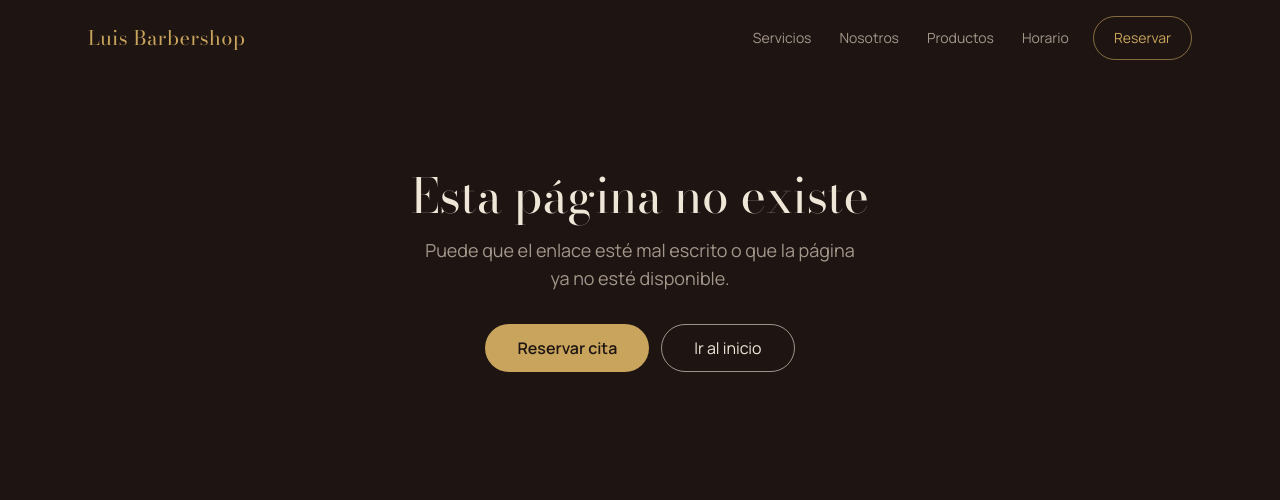
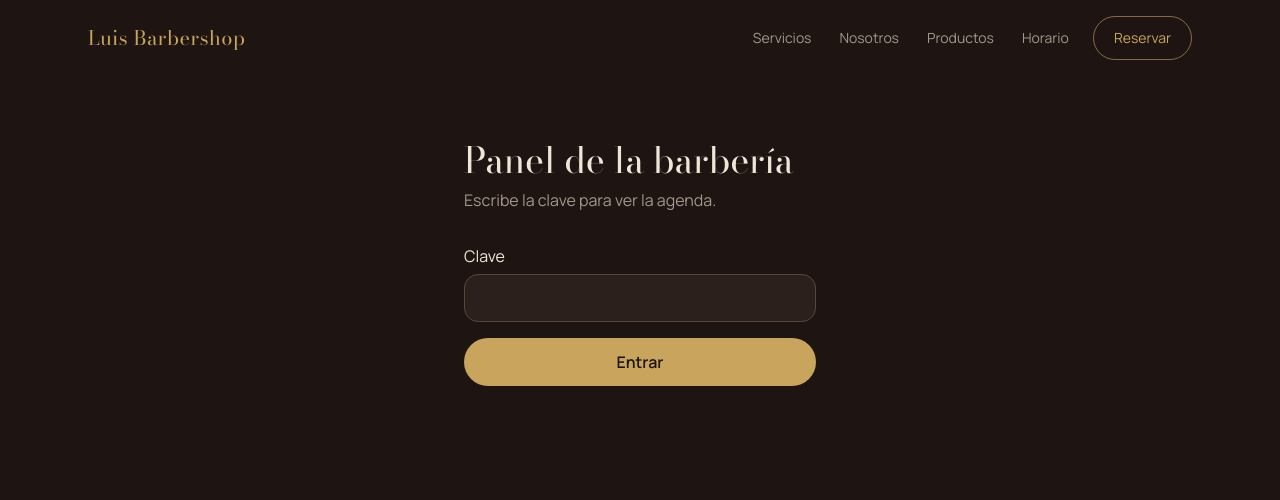
Before and after one commit to MurginhaSebastian/luis-barbershop, a Next.js app: page /panel/entrar in a window 1280 px wide. Before the commit this address had no page. Shown: the top 500 px of the page. Built offline with nearby package versions, Linux system fonts and the light colour scheme; no server answers.

Commit message:
feat(panel): entrada con clave y cierre de sesión

```diff
--- a/package.json
+++ b/package.json
@@ -9,8 +9,8 @@
     "lint": "eslint",
     "test": "vitest run",
     "test:e2e": "playwright test",
-    "check": "eslint && tsc --noEmit && vitest run && next build",
-    "panel:clave": "node scripts/panel-password.mjs",
+    "check": "eslint && next typegen && tsc --noEmit && vitest run && next build",
+    "panel:clave": "node --no-warnings scripts/panel-password.mjs",
     "db:up": "docker compose up -d --wait",
     "db:generate": "drizzle-kit generate",
     "db:migrate": "drizzle-kit migrate",
--- /dev/null
+++ b/src/app/panel/actions.ts
@@ -0,0 +1,41 @@
+"use server";
+
+import { headers } from "next/headers";
+import { redirect } from "next/navigation";
+import { LoginThrottle } from "@/infrastructure/auth/login-throttle";
+import { verifyPassword } from "@/infrastructure/auth/password";
+import { getPanelConfig } from "@/infrastructure/auth/session";
+import type { LoginState } from "@/presentation/components/panel/login-form";
+import { endPanelSession, startPanelSession } from "./session";
+
+const MAX_PASSWORD_LENGTH = 200;
+const throttle = new LoginThrottle();
+
+export async function loginAction(_prev: LoginState, form: FormData): Promise<LoginState> {
+  const config = getPanelConfig();
+  if (!config) return { error: "El panel aún no está configurado." };
+
+  // shortcut: la IP viene de la cabecera del proxy; revisar cuál es de fiar al elegir el hosting.
+  const origin = (await headers()).get("x-forwarded-for")?.split(",")[0]?.trim() ?? "local";
+  const now = new Date();
+  if (throttle.isBlocked(origin, now)) return { error: "Demasiados intentos. Espera 15 minutos." };
+
+  const password = form.get("password");
+  const valid =
+    typeof password === "string" &&
+    password.length <= MAX_PASSWORD_LENGTH &&
+    (await verifyPassword(password, config.passwordHash));
+  if (!valid) {
+    throttle.recordFailure(origin, now);
+    return { error: "La clave no es correcta." };
+  }
+
+  throttle.reset(origin);
+  await startPanelSession(config.sessionSecret);
+  redirect("/panel");
+}
+
+export async function logoutAction(): Promise<void> {
+  await endPanelSession();
+  redirect("/panel/entrar");
+}
--- /dev/null
+++ b/src/app/panel/entrar/page.tsx
@@ -0,0 +1,26 @@
+import type { Metadata } from "next";
+import { redirect } from "next/navigation";
+import { Suspense } from "react";
+import { LoginForm } from "@/presentation/components/panel/login-form";
+import { loginAction } from "../actions";
+import { hasPanelSession } from "../session";
+
+export const metadata: Metadata = { title: "Entrar al panel" };
+
+export default function EntrarPage() {
+  return (
+    <main className="mx-auto w-full max-w-sm px-4 py-16">
+      <h1 className="font-heading text-4xl">Panel de la barbería</h1>
+      <p className="mt-2 text-muted-foreground">Escribe la clave para ver la agenda.</p>
+      <LoginForm action={loginAction} />
+      <Suspense>
+        <RedirectIfLoggedIn />
+      </Suspense>
+    </main>
+  );
+}
+
+async function RedirectIfLoggedIn() {
+  if (await hasPanelSession()) redirect("/panel");
+  return null;
+}
--- /dev/null
+++ b/src/app/panel/layout.tsx
@@ -0,0 +1,8 @@
+import type { Metadata } from "next";
+
+// Área privada: que no aparezca en buscadores.
+export const metadata: Metadata = { robots: { index: false, follow: false } };
+
+export default function PanelLayout({ children }: LayoutProps<"/panel">) {
+  return children;
+}
--- /dev/null
+++ b/src/app/panel/page.tsx
@@ -0,0 +1,28 @@
+import type { Metadata } from "next";
+import { Suspense } from "react";
+import { logoutAction } from "./actions";
+import { requirePanelSession } from "./session";
+
+export const metadata: Metadata = { title: "Agenda" };
+
+export default function PanelPage() {
+  return (
+    <main className="mx-auto w-full max-w-3xl px-4 pb-24 sm:px-6">
+      <h1 className="font-heading text-4xl sm:text-5xl">Agenda</h1>
+      <Suspense fallback={<p className="mt-6 text-muted-foreground">Cargando…</p>}>
+        <Panel />
+      </Suspense>
+    </main>
+  );
+}
+
+async function Panel() {
+  await requirePanelSession();
+  return (
+    <form action={logoutAction} className="mt-6">
+      <button type="submit" className="min-h-11 cursor-pointer text-muted-foreground underline underline-offset-4">
+        Cerrar sesión
+      </button>
+    </form>
+  );
+}
--- /dev/null
+++ b/src/app/panel/session.ts
@@ -0,0 +1,31 @@
+import { cookies } from "next/headers";
+import { redirect } from "next/navigation";
+import { createSessionToken, getPanelConfig, isValidSessionToken, SESSION_HOURS } from "@/infrastructure/auth/session";
+
+const COOKIE = "panel_session";
+
+export async function hasPanelSession(): Promise<boolean> {
+  const config = getPanelConfig();
+  if (!config) return false;
+  const token = (await cookies()).get(COOKIE)?.value;
+  return isValidSessionToken(token, config.sessionSecret, new Date());
+}
+
+/** Cada página y cada acción del panel la llama: proteger la página no protege sus acciones. */
+export async function requirePanelSession(): Promise<void> {
+  if (!(await hasPanelSession())) redirect("/panel/entrar");
+}
+
+export async function startPanelSession(sessionSecret: string): Promise<void> {
+  (await cookies()).set(COOKIE, createSessionToken(sessionSecret, new Date()), {
+    httpOnly: true,
+    secure: process.env.NODE_ENV === "production",
+    sameSite: "lax",
+    path: "/panel",
+    maxAge: SESSION_HOURS * 3600,
+  });
+}
+
+export async function endPanelSession(): Promise<void> {
+  (await cookies()).delete({ name: COOKIE, path: "/panel" });
+}
--- /dev/null
+++ b/src/presentation/components/panel/login-form.tsx
@@ -0,0 +1,39 @@
+"use client";
+
+import { useActionState } from "react";
+import { primaryButtonClass } from "@/presentation/components/booking/styles";
+
+export interface LoginState {
+  error?: string;
+}
+
+export function LoginForm({ action }: { action: (prev: LoginState, form: FormData) => Promise<LoginState> }) {
+  const [state, formAction, pending] = useActionState(action, {});
+  return (
+    <form action={formAction} className="mt-8 space-y-4">
+      <div>
+        <label htmlFor="password" className="mb-1.5 block">
+          Clave
+        </label>
+        <input
+          id="password"
+          name="password"
+          type="password"
+          autoComplete="current-password"
+          required
+          aria-invalid={!!state.error}
+          aria-describedby={state.error ? "password-error" : undefined}
+          className="h-12 w-full rounded-xl border border-input bg-card px-4 focus-visible:outline-2 focus-visible:outline-ring aria-invalid:border-destructive"
+        />
+        {state.error && (
+          <p id="password-error" role="alert" className="mt-1.5 text-sm text-destructive">
+            {state.error}
+          </p>
+        )}
+      </div>
+      <button type="submit" disabled={pending} className={`${primaryButtonClass} w-full`}>
+        {pending ? "Entrando…" : "Entrar"}
+      </button>
+    </form>
+  );
+}
```
